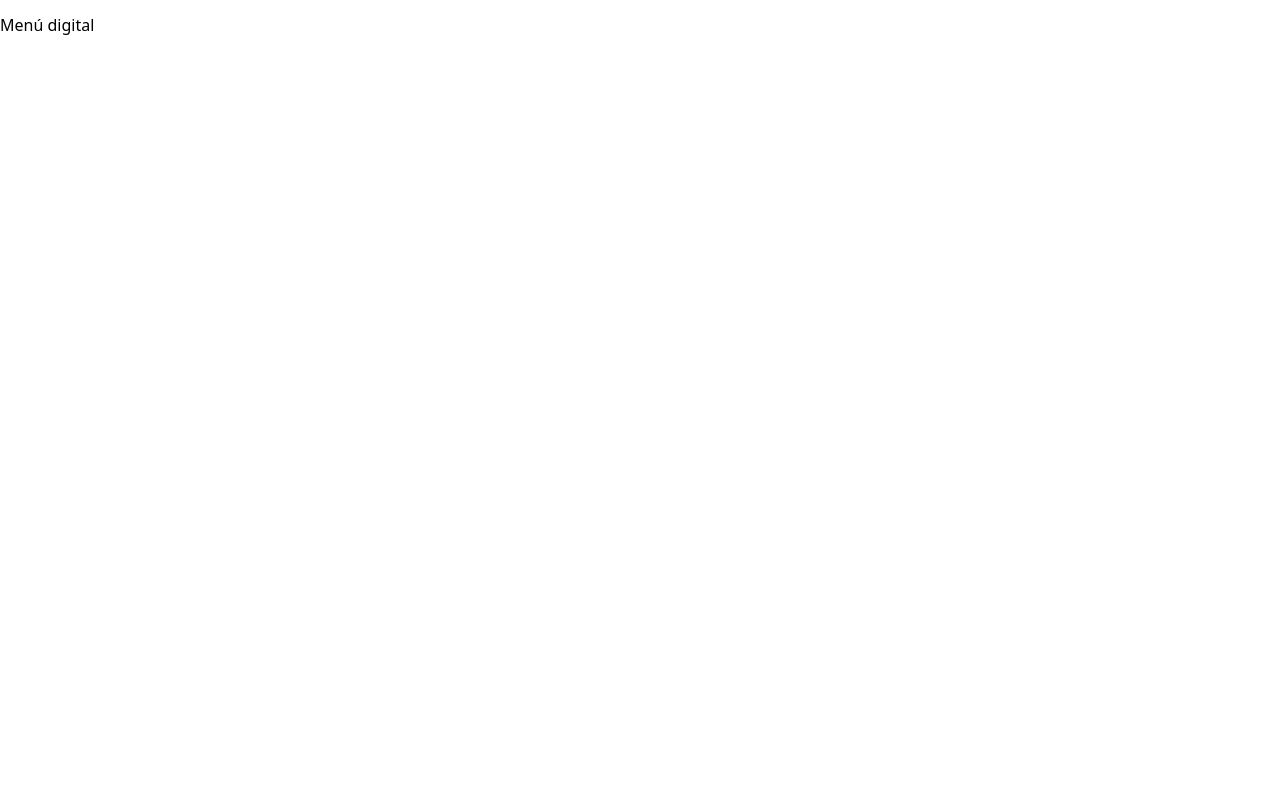
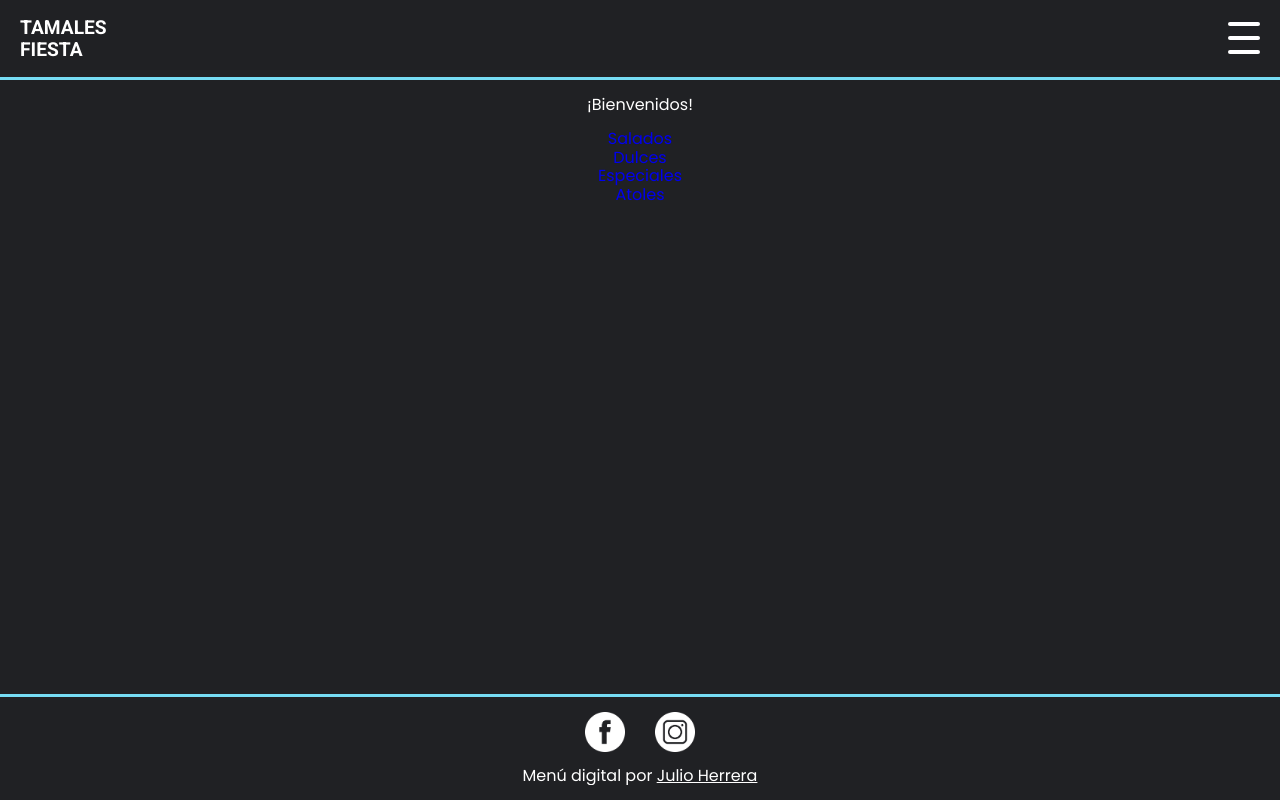
Before and after one commit to Julcesar17/menu-digital, a plain HTML site: page index.html in a window 1280 px wide. Drawn offline with Linux system fonts and the light colour scheme.

Commit message:
Se suben estilos de footer y header, se crean archivos para las landings internas

```diff
--- a/gulp/css/global.scss
+++ b/gulp/css/global.scss
@@ -1,11 +1,9 @@
 body {
   color: $text;
   font-size: 16px;
-  font-family: system-ui;
+  font-family: 'Poppins', system-ui;
   position: relative;
-  background-position: center center;
-  background-repeat: repeat-y;
-  background-size: cover;
+  background-color: $bg-black;
 }
 
 *{
@@ -48,3 +46,10 @@ a{
     text-decoration: none;
   }
 }
+
+
+.page{
+  height: calc(100vh - 186px);
+  min-height: 550px;
+  text-align: center;
+}
--- a/gulp/css/index.scss
+++ b/gulp/css/index.scss
@@ -7,3 +7,6 @@
 @import './site/colors.scss';
 @import './site/mixins.scss';
 @import './global.scss';
+
+@import './site/header.scss';
+@import './site/footer.scss';
--- a/gulp/css/site/colors.scss
+++ b/gulp/css/site/colors.scss
@@ -1,8 +1,15 @@
 // Básicos
 $white:#ffffff;
 $black:#000000;
+$black-opacity: rgba(0,0,0,0.5);
+$blue: #76dcf4;
+/*---------------------------------*/
+
+// Fondos
+$bg-black: #202124;
+$bg-gray: #353535;
 /*---------------------------------*/
 
 // Textos
-$text: $black;
+$text: $white;
 /*---------------------------------*/
--- /dev/null
+++ b/gulp/css/site/footer.scss
@@ -0,0 +1,24 @@
+.footer-menu{
+    border-top: 3px solid $blue;
+    padding: 15px 0;
+    height: 106px;
+    .rrss-content{
+        display: flex;
+        justify-content: center;
+        align-items: center;
+        margin-bottom: 15px;
+        a{
+            width: 40px;
+            margin: 0 15px;
+        }
+    }
+    p{
+        text-align: center;
+        font-weight: 400;
+        margin: 0;
+        a{
+            color: $white;
+            text-decoration: underline;
+        }
+    }
+}
--- /dev/null
+++ b/gulp/css/site/header.scss
@@ -0,0 +1,110 @@
+.header-menu{
+    border-bottom: 3px solid $blue;
+    height: 80px;
+    position: relative;
+    .logo-content{
+        position: absolute;
+        top: 50%;
+        left: 20px;
+        transform: translateY(-50%);
+        color: $white;
+        text-align: start;
+        h1{
+            font-family: 'Roboto', system-ui;
+            margin: 0;
+            font-size: 1.2rem;
+            text-transform: uppercase;
+        }
+    }
+    #toggle{
+        display: none;
+        &:checked ~ .nav-icon{
+            background: transparent;
+        }
+        &:checked ~ .nav-icon:before{
+            transform: rotate(-225deg);
+            margin-top: 0;
+        }
+        &:checked ~ .nav-icon:after{
+            transform: rotate(225deg);
+            margin-top: 0;
+        }
+    }
+    #toggle-btn{
+        position: absolute;
+        z-index: 1000;
+        top: 50%;
+        transform: translateY(-50%);
+        right: 20px;
+        width: 32px;
+        height: 32px;
+        cursor: pointer;
+        padding: 0;
+    }
+    .nav-icon{
+        position: absolute;
+        height: 4px;
+        width: 32px;
+        right: 20px;
+        z-index: 900;
+        border-radius: 3px;
+        background: $white;
+        transition: all .25s;
+        margin: 36px 0;
+        &::before{
+            content: "";
+            position: absolute;
+            height: 4px;
+            border-radius: 3px;
+            background: $white;
+            transition: all .25s;
+            width: 32px;
+            margin-top: -14px;
+            right: 0;
+        }
+        &::after{
+            content: "";
+            position: absolute;
+            height: 4px;
+            width: 32px;
+            z-index: 900;
+            border-radius: 3px;
+            background: $white;
+            transition: all .25s;
+            margin-top: 14px;
+            right: 0;
+        }
+    }
+    nav{
+        display: none;
+        ul{
+            background-color: $black;
+            position: fixed;
+            z-index: 100;
+            top: 70px;
+            right: -200px;
+            padding: 0 20px;
+            opacity: 0;
+            -webkit-transition: .4s;
+            transition: .4s;
+            &.show{
+                right: 20px;
+                opacity: 1;
+            }
+            .item{
+                border-bottom: 1px solid $blue;
+                width: 150px;
+                &:last-child{
+                    border-bottom: 0;
+                }
+                a{
+                    display: block;
+                    width: 100%;
+                    padding: 15px 0px;
+                    color: $white;
+                    font-family: 'Roboto Slab', system-ui;
+                }
+            }
+        }
+    }
+}
--- a/gulp/package.json
+++ b/gulp/package.json
@@ -10,9 +10,7 @@
     "type": "git",
     "url": "https://github.com/Julcesar17/menu-digital.git"
   },
-  "keywords": [
-    "wasser"
-  ],
+  "keywords": [],
   "author": "Julio Herrera",
   "license": "ISC",
   "homepage": "julcesar.com",
--- a/index.html
+++ b/index.html
@@ -3,11 +3,75 @@
 <head>
     <meta charset="UTF-8">
     <meta name="viewport" content="width=device-width, initial-scale=1.0">
-    <title>Menú digital</title>
+    <title>Menú Digital | Tamales Fiesta</title>
+    <link href="https://fonts.googleapis.com/css2?family=Poppins:wght@300;400&family=Roboto:wght@400;700&display=swap" rel="stylesheet">
     <link rel="stylesheet" type="text/css" href="./assets/css/index.css">
 </head>
 <body>
-    <p>Menú digital</p>
+    <header id="header-menu" class="header-menu">
+        <a class="logo-content" href="./index.html">
+            <h1>Tamales<br>Fiesta</h1>
+        </a>
+        <input id="toggle" type="checkbox">
+        <label id="toggle-btn" for="toggle"></label>
+        <div class="nav-icon"></div>
+        <nav>
+            <ul id="listMenu">
+                <li class="item">
+                    <a href=""></a>
+                </li>
+                <li class="item">
+                    <a href="./categoria/salados.html">Salados</a>
+                </li>
+                <li class="item">
+                    <a href="./categoria/dulces.html">Dulces</a>
+                </li>
+                <li class="item">
+                    <a href="./categoria/especiales.html">Especiales</a>
+                </li>
+                <li class="item">
+                    <a href="./categoria/atoles.html">Atoles</a>
+                </li>
+            </ul>
+        </nav>
+    </header>
+
+    <section id="menu-home" class="menu-home page">
+        <div class="container">
+            <p>¡Bienvenidos!</p>
+            <div id="slider-category" class="slider-category">
+                <div class="category">
+                    <a href="./categoria/salados.html">Salados</a>
+                </div>
+                <div class="category">
+                    <a href="./categoria/dulces.html">Dulces</a>
+                </div>
+                <div class="category">
+                    <a href="./categoria/especiales.html">Especiales</a>
+                </div>
+                <div class="category">
+                    <a href="./categoria/atoles.html">Atoles</a>
+                </div>
+            </div>
+        </div>
+    </section>
+
+    <footer id="footer-menu" class="footer-menu">
+        <div class="container">
+            <div class="rrss-content">
+                <a target="_blank" href="#" title="Ir a Facebook de Tamales Fiesta">
+                    <img src="./assets/images/icons/facebook.png" alt="Logo Facebook">
+                </a>
+                <a target="_blank" href="#" title="Ir a Instagram de Tamales Fiesta">
+                    <img src="./assets/images/icons/instagram.png" alt="Logo Instagram">
+                </a>
+            </div>
+            <p>Menú digital por
+                <a target="_blank" href="https://julcesar.com/" title="Ir a julcesar.com"> Julio Herrera</a>
+            </p>
+        </div>
+    </footer>
+
     <script src="./assets/js/plugins.js"></script>
     <script src="./assets/js/index.js"></script>
 </body>
```
Also changed, not shown: assets/css/index.css, assets/images/icons/facebook.png (added), assets/images/icons/instagram.png (added), categoria/atoles.html (added), categoria/dulces.html (added), categoria/especiales.html (added), categoria/salados.html (added).
